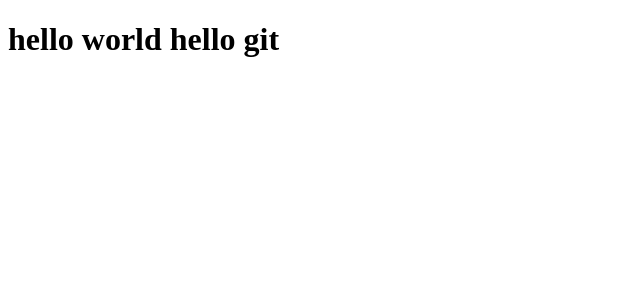
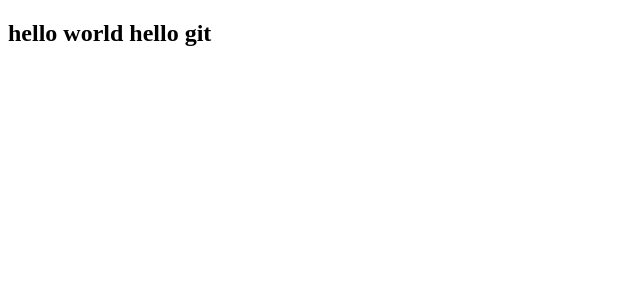
Before and after one commit to cabbage-seller/lion, a Vue app: page / in a window 1280 px wide. Shown: the top 300 px of the page, without its empty margins (0-640 px from the left). Built offline with nearby package versions, Linux system fonts and the light colour scheme.

Commit message:
closed #1 h1->h2

```diff
--- a/src/App.vue
+++ b/src/App.vue
@@ -1,5 +1,5 @@
 <template>
-  <h1>hello world hello git</h1>
+  <h2>hello world hello git</h2>
 </template>
 
 <script>
```
